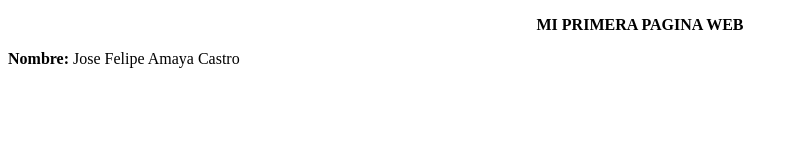
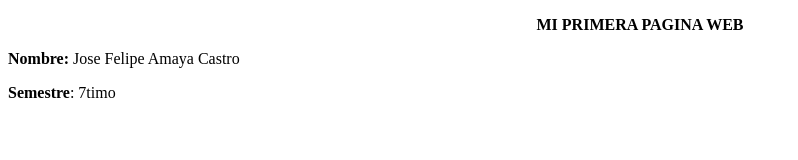
Before and after one commit to Plipex/pagina_web_bp_martes, a plain HTML site: page index.html in a window 1280 px wide. Shown: the whole page, without its empty margins (0-798 px from the left). Drawn offline with Linux system fonts and the light colour scheme.

Commit message:
Se agrego semestre actual del estudiante

```diff
--- a/index.html
+++ b/index.html
@@ -8,5 +8,6 @@
 <body>
     <p style="text-align: center;"><strong>MI PRIMERA PAGINA WEB</strong></p>
     <p style="text-align: left;"><strong>Nombre:</strong> Jose Felipe Amaya Castro</p>
+    <p style="text-align: left;"><strong>Semestre</strong>: 7timo</p>
 </body>
 </html>
```
